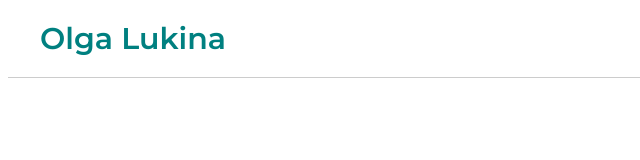
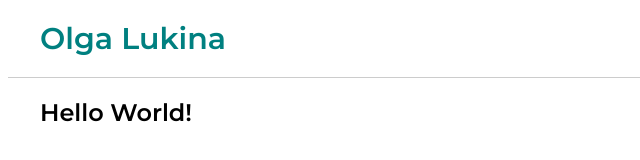
Before and after one commit to LookOlga/rsschool-cv, a plain HTML site: page index.html in a window 1280 px wide. Shown: the whole page, without its empty margins (0-640 px from the left). Drawn offline with Linux system fonts and the light colour scheme.

Commit message:
feat: add main section

```diff
--- a/index.html
+++ b/index.html
@@ -16,5 +16,10 @@
             <h1>Olga Lukina</h1>
         </div>
     </div>
+    <div class="main">
+        <div class="container">
+            <h2>Hello World!</h2>
+        </div>
+    </div>
 </body>
 </html>
```
